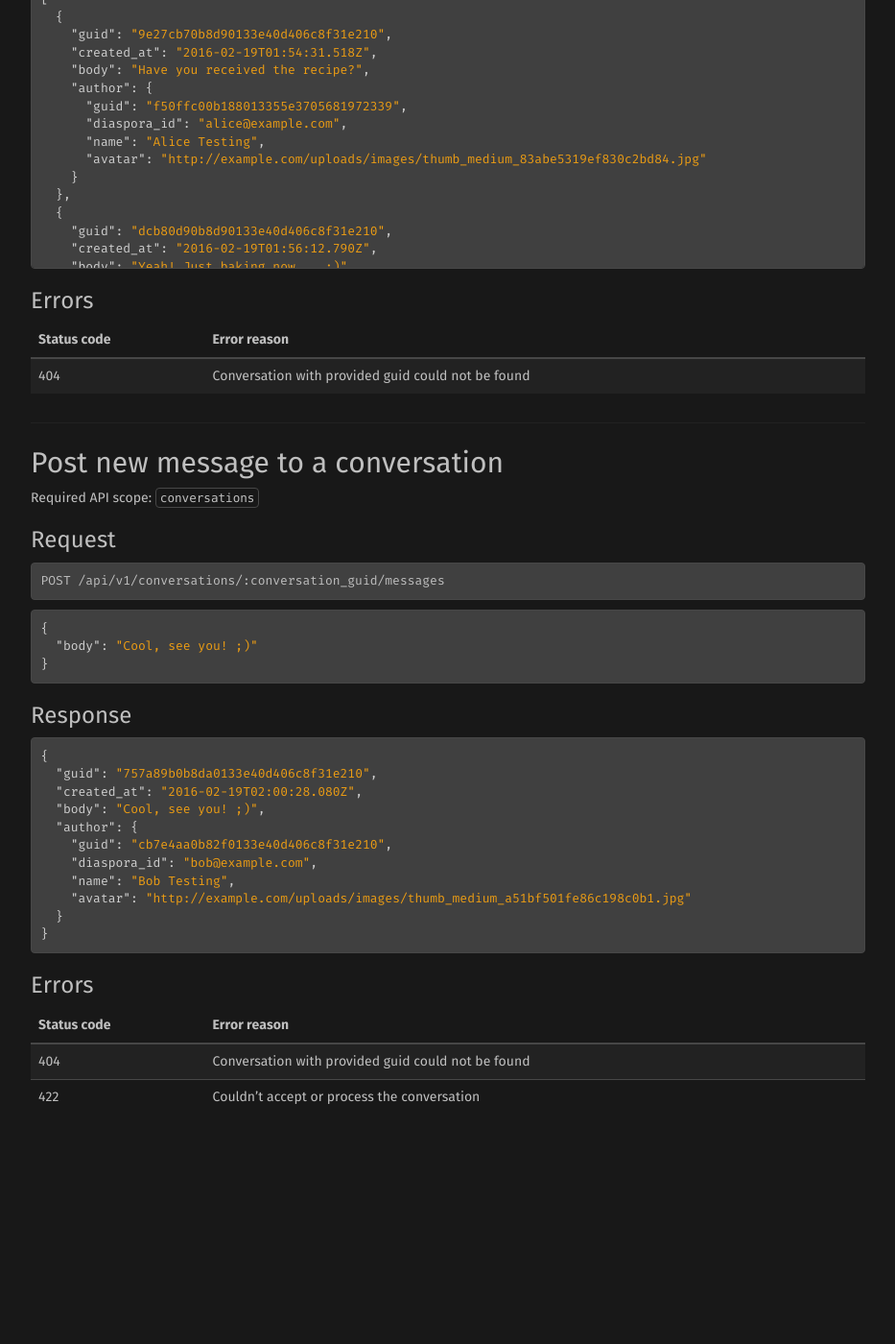
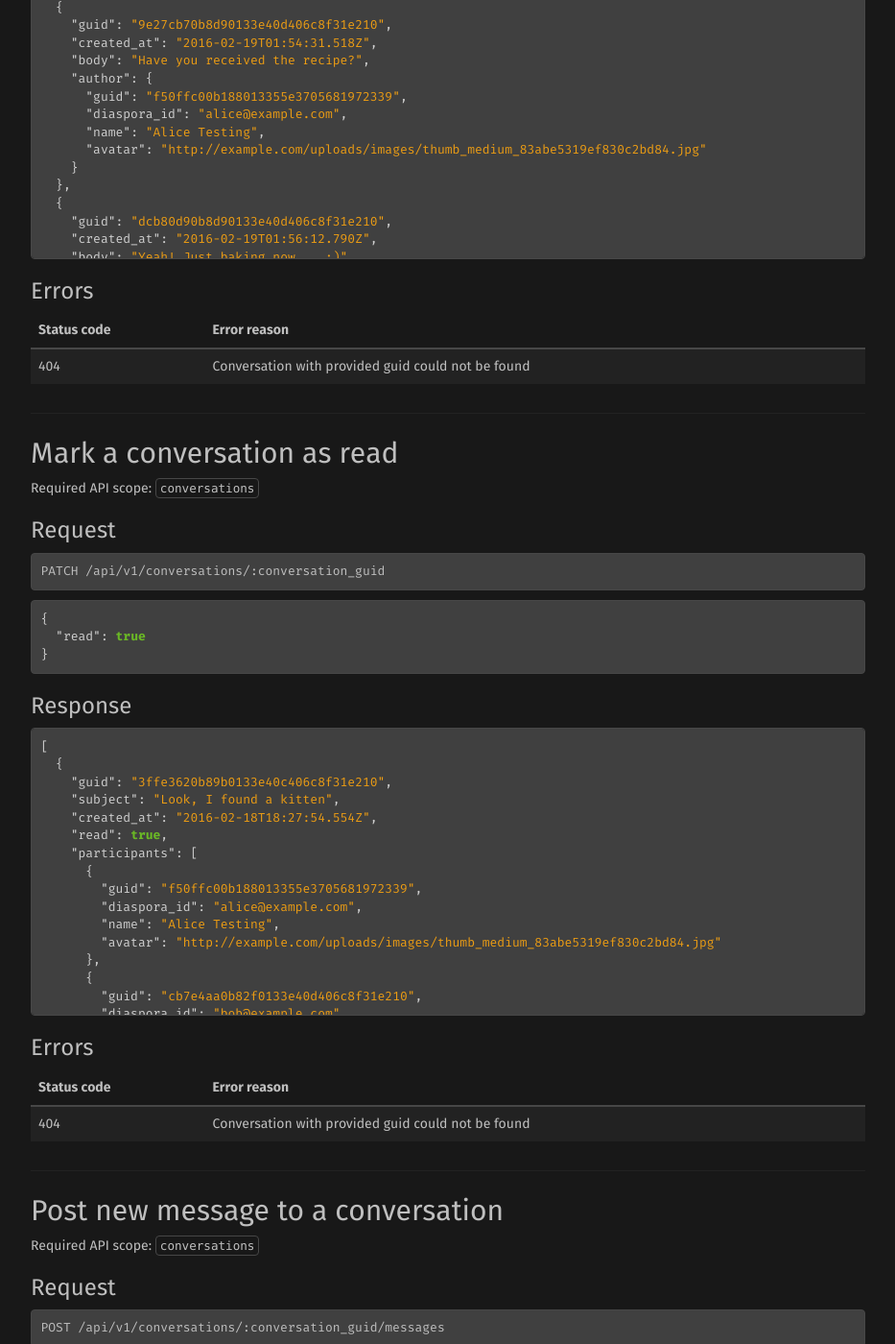
Before and after one commit to diaspora/api-documentation, a Jekyll site: the page built from _routes/conversations.md, in a window 1280 px wide and 1400 px high, scrolled down 3583 px. Shown: the whole window at 96% size, without its empty margins (323-1256 px from the left). Built offline with Jekyll 4.4.1, drawn with Linux system fonts in a browser that asks for light colours; before the commit the page ends 4834 px from its top, so only the background shows below that; some of the changed text lies outside the part shown.

Commit message:
Add route to mark conversations as read

```diff
--- a/_routes/conversations.md
+++ b/_routes/conversations.md
@@ -261,6 +259,80 @@ GET /api/v1/conversations/:conversation_guid/messages
 | ----------- | -------------------------------------------------- |
 | 404         | Conversation with provided guid could not be found |
 
+## Mark a conversation as read
+
+Required API scope: `conversations`
+
+### Request
+
+~~~
+PATCH /api/v1/conversations/:conversation_guid
+~~~
+~~~json
+{
+  "read": true
+}
+~~~
+
+### Response
+
+~~~json
+[
+  {
+    "guid": "3ffe3620b89b0133e40c406c8f31e210",
+    "subject": "Look, I found a kitten",
+    "created_at": "2016-02-18T18:27:54.554Z",
+    "read": true,
+    "participants": [
+      {
+        "guid": "f50ffc00b188013355e3705681972339",
+        "diaspora_id": "alice@example.com",
+        "name": "Alice Testing",
+        "avatar": "http://example.com/uploads/images/thumb_medium_83abe5319ef830c2bd84.jpg"
+      },
+      {
+        "guid": "cb7e4aa0b82f0133e40d406c8f31e210",
+        "diaspora_id": "bob@example.com",
+        "name": "Bob Testing",
+        "avatar": "http://example.com/uploads/images/thumb_medium_a51bf501fe86c198c0b1.jpg"
+      }
+    ]
+  },
+  {
+    "guid": "59804e90b8cc0133e40d406c8f31e210",
+    "subject": "Our meeting tomorrow",
+    "created_at": "2016-02-19T00:19:35.154Z",
+    "read": true,
+    "participants": [
+      {
+        "guid": "f50ffc00b188013355e3705681972339",
+        "diaspora_id": "alice@example.com",
+        "name": "Alice Testing",
+        "avatar": "http://example.com/uploads/images/thumb_medium_83abe5319ef830c2bd84.jpg"
+      },
+      {
+        "guid": "19103170b8cc0133e40d406c8f31e210",
+        "diaspora_id": "carol@example.com",
+        "name": "Carol Testing",
+        "avatar": "http://example.com/uploads/images/thumb_medium_2e1bc500b8cc0133e40d.jpg"
+      },
+      {
+        "guid": "83de2fc0b8cc0133e40d406c8f31e210",
+        "diaspora_id": "trent@example.com",
+        "name": "Trent Testing",
+        "avatar": "http://example.com/uploads/images/thumb_medium_8894c7a0b8cc0133e40d.jpg"
+      }
+    ]
+  }
+]
+~~~
+
+### Errors
+
+| Status code | Error reason                                       |
+| ----------- | -------------------------------------------------- |
+| 404         | Conversation with provided guid could not be found |
+
 ## Post new message to a conversation
 
 Required API scope: `conversations`
```
Also changed, not shown: other parts of _routes/conversations.md (+0 -2 lines).
